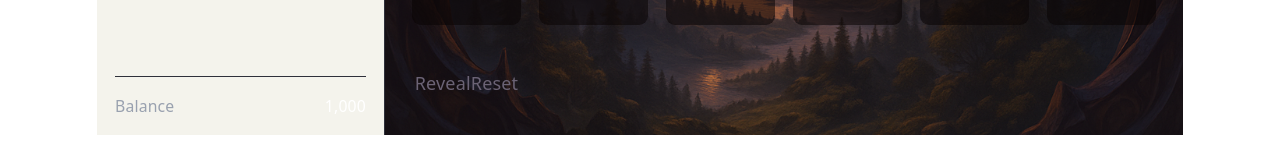
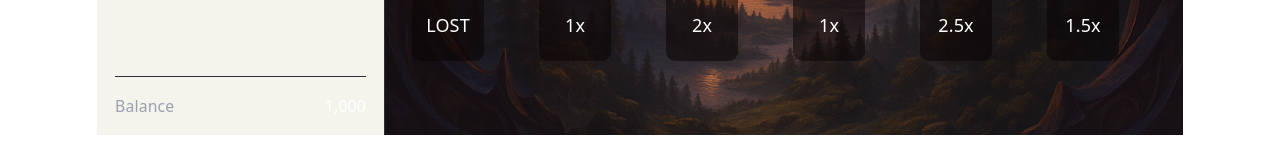
Before and after one commit to Andrii-Yanchuk/dragon-cards, a React (Vite) app: page / in a window 1280 px wide. Shown: the part 645-797 px from the top of the page. Built offline with nearby package versions, Linux system fonts and the light colour scheme.

Commit message:
feat: conected game store with flipped cards and calculate

```diff
--- a/src/components/Cards.tsx
+++ b/src/components/Cards.tsx
@@ -9,74 +9,14 @@ import { CSS } from "@dnd-kit/utilities";
 import { closestCenter, DndContext, type DragEndEvent } from "@dnd-kit/core";
 import classNames from "classnames";
 import { FlipCard } from "./FlipCard";
-import { useState } from "react";
-
-const DRAGON_THEMES = [
-  {
-    name: "fire",
-    image: "./images/fire.png",
-  },
-  {
-    name: "ice",
-    image: "./images/frost.png",
-  },
-  {
-    name: "storm",
-    image: "./images/storm.png",
-  },
-  {
-    name: "earth",
-    image: "./images/earth.png",
-  },
-  {
-    name: "shadow",
-    image: "./images/shadow.png",
-  },
-  {
-    name: "wind",
-    image: "./images/empty.png",
-  },
-];
-
-const DRAGON_BACKFACE = [
-  {
-    id: 0,
-    image: "./images/backface.png",
-    frontImage: "./images/fire.png",
-  },
-  {
-    id: 1,
-    image: "./images/backface.png",
-    frontImage: "./images/frost.png",
-  },
-  {
-    id: 2,
-    image: "./images/backface.png",
-    frontImage: "./images/storm.png",
-  },
-  {
-    id: 3,
-    image: "./images/backface.png",
-    frontImage: "./images/earth.png",
-  },
-  {
-    id: 4,
-    image: "./images/backface.png",
-    frontImage: "./images/shadow.png",
-  },
-  {
-    id: 5,
-    image: "./images/backface.png",
-    frontImage: "./images/empty.png",
-  },
-];
+import { DRAGONS } from "../constans/dragons";
 
 function SortableCard({
   id,
   dragon,
 }: {
   id: number;
-  dragon: (typeof DRAGON_THEMES)[0];
+  dragon: (typeof DRAGONS)[0];
 }) {
   const {
     attributes,
@@ -104,7 +44,7 @@ function SortableCard({
     >
       <img
         className="w-25 h-50 object-cover rounded-3xl"
-        src={dragon.image}
+        src={dragon.frontImage}
         alt={dragon.name}
       />
     </div>
@@ -112,71 +52,71 @@ function SortableCard({
 }
 
 export function Cards() {
-  const [flippedIndexes, setFlippedIndexes] = useState<number[]>([]);
-  const multipliers = useGameStore((s) => s.multipliers);
-  const order = useGameStore((s) => s.order);
-  const setOrder = useGameStore((s) => s.setOrder);
+  const revealedTopPositions = useGameStore((s) => s.revealedTopPositions);
+  const multipliers = useGameStore((s) => s.positionMultipliers);
+  const topRowOrder = useGameStore((s) => s.topRowOrder);
+  const bottomRowOrder = useGameStore((s) => s.bottomRowOrder);
+  const setBottomRowOrder = useGameStore((s) => s.setBottomRowOrder);
+  const highlightedPositions = useGameStore((s) => s.highlightedPositions);
 
   const handleDragEnd = (event: DragEndEvent) => {
     const { active, over } = event;
 
     if (!over || active.id === over.id) return;
 
-    const oldIndex = order.indexOf(Number(active.id));
-    const newIndex = order.indexOf(Number(over.id));
+    const oldIndex = bottomRowOrder.indexOf(Number(active.id));
+    const newIndex = bottomRowOrder.indexOf(Number(over.id));
 
-    const newOrder = arrayMove(order, oldIndex, newIndex);
+    const newOrder = arrayMove(bottomRowOrder, oldIndex, newIndex);
 
-    setOrder(newOrder);
-  };
-
-  const handleReveal = async () => {
-    for (let i = 0; i <= DRAGON_BACKFACE.length; i++) {
-      await new Promise((res) => setTimeout(res, 300));
-      setFlippedIndexes((prev) => [...prev, i]);
-    }
-  };
-
-  const handleReset = () => {
-    setFlippedIndexes([]);
+    setBottomRowOrder(newOrder);
   };
 
   return (
     <div className="grid grid-cols-6 justify-center gap-4 gap-y-10">
-      {DRAGON_BACKFACE.map((dragon) => {
+      {topRowOrder.map((id, index) => {
+        const dragon = DRAGONS[id];
         return (
           <FlipCard
             key={dragon.id}
             front={dragon.image}
             back={dragon.frontImage}
-            flipped={flippedIndexes.includes(dragon.id)}
+            flipped={revealedTopPositions.includes(index)}
           />
         );
       })}
 
       <DndContext collisionDetection={closestCenter} onDragEnd={handleDragEnd}>
-        <SortableContext items={order} strategy={rectSortingStrategy}>
-          {order.map((id) => {
-            const dragon = DRAGON_THEMES[id];
+        <SortableContext items={bottomRowOrder} strategy={rectSortingStrategy}>
+          {bottomRowOrder.map((id) => {
+            const dragon = DRAGONS[id];
 
             return <SortableCard key={id} id={id} dragon={dragon} />;
           })}
         </SortableContext>
       </DndContext>
 
-      {multipliers.map((value, index) => (
-        <div
-          key={index}
-          className="bg-[#0905058e] rounded-lg w-full h-16 flex items-center justify-center text-white"
-        >
-          {value === "LOST" ? "LOST" : `${value}x`}
-        </div>
-      ))}
-
-      <div>
-        <button onClick={handleReveal}>Reveal</button>
-        <button onClick={handleReset}>Reset</button>
-      </div>
+      {multipliers.map((value, index) => {
+        const isHighlighted = highlightedPositions.includes(index);
+        return (
+          <div
+            key={index}
+            className={`
+        w-16 h-16 flex items-center justify-center rounded-lg
+        transition-all duration-300
+        ${
+          isHighlighted
+            ? value === "LOST"
+              ? "text-red-500 bg-[#0905058e]  scale-110 shadow-lg"
+              : "text-green-500 bg-[#0905058e] scale-110 shadow-lg"
+            : "bg-[#0905058e] text-white"
+        }
+      `}
+          >
+            {value === "LOST" ? "LOST" : `${value}x`}
+          </div>
+        );
+      })}
     </div>
   );
 }
--- a/src/components/ControlPanel.tsx
+++ b/src/components/ControlPanel.tsx
@@ -3,9 +3,9 @@ import { useGameStore, type Risk } from "../lib/gameStore";
 import classNames from "classnames";
 
 export function ControlPanel() {
-  const bet = useGameStore((s) => s.bet);
+  const bet = useGameStore((s) => s.currentBet);
   const setBet = useGameStore((s) => s.setBet);
-  const balance = useGameStore((s) => s.balance);
+  const balance = useGameStore((s) => s.playerBalance);
   const risk = useGameStore((s) => s.risk);
   const setRisk = useGameStore((s) => s.setRisk);
   const placeBet = useGameStore((s) => s.placeBet);
--- /dev/null
+++ b/src/constans/dragons.ts
@@ -0,0 +1,38 @@
+export const DRAGONS = [
+  {
+    id: 0,
+    name: "fire",
+    image: "./images/backface.png",
+    frontImage: "./images/fire.png",
+  },
+  {
+    id: 1,
+    name: "frost",
+    image: "./images/backface.png",
+    frontImage: "./images/frost.png",
+  },
+  {
+    id: 2,
+    name: "storm",
+    image: "./images/backface.png",
+    frontImage: "./images/storm.png",
+  },
+  {
+    id: 3,
+    name: "earth",
+    image: "./images/backface.png",
+    frontImage: "./images/earth.png",
+  },
+  {
+    id: 4,
+    name: "shadow",
+    image: "./images/backface.png",
+    frontImage: "./images/shadow.png",
+  },
+  {
+    id: 5,
+    name: "wind",
+    image: "./images/backface.png",
+    frontImage: "./images/empty.png",
+  },
+];
--- a/src/lib/gameStore.ts
+++ b/src/lib/gameStore.ts
@@ -13,119 +13,139 @@ export const RISK_MULTIPLIERS: Record<Risk, Multiplier[]> = {
   Classic: ["LOST", 3.5, 4, "LOST", 10, 7],
 };
 
+function shuffle(array: number[]) {
+  const arr = [...array];
+
+  for (let i = arr.length - 1; i > 0; i--) {
+    const j = Math.floor(Math.random() * (i + 1));
+    [arr[i], arr[j]] = [arr[j], arr[i]];
+  }
+
+  return arr;
+}
+
 interface GameStore {
   // State
-  balance: number;
-  bet: number;
+  playerBalance: number;
+  currentBet: number;
   risk: Risk;
   status: GameStatus;
-  multipliers: Multiplier[];
-  order: number[];
-  activeIndexes: number[];
+  positionMultipliers: Multiplier[];
+  topRowOrder: number[];
+  bottomRowOrder: number[];
   winAmount: number | null;
+  revealedTopPositions: number[];
+  highlightedPositions: number[];
 
   // Actions
-  setBet: (bet: number) => void;
+  setBet: (currentBet: number) => void;
   setRisk: (risk: Risk) => void;
   placeBet: () => void;
-  setOrder: (order: number[]) => void;
-  confirmPlacement: () => void;
+  setBottomRowOrder: (bottomRowOrder: number[]) => void;
   playAgain: () => void;
   resetGame: () => void;
+  revealCards: () => void;
 }
 
 export const useGameStore = create<GameStore>((set, get) => ({
-  balance: INITIAL_BALANCE,
-  bet: 1,
+  playerBalance: INITIAL_BALANCE,
+  currentBet: 1,
   risk: "Low",
   status: "idle",
-  multipliers: ["LOST", 1, 2, 1, 2.5, 1.5],
-  order: [0, 1, 2, 3, 4, 5],
-  activeIndexes: [],
+  positionMultipliers: ["LOST", 1, 2, 1, 2.5, 1.5],
+  topRowOrder: [0, 1, 2, 3, 4, 5],
+  bottomRowOrder: [0, 1, 2, 3, 4, 5],
   winAmount: null,
+  revealedTopPositions: [],
+  highlightedPositions: [],
+
+  revealCards: async () => {
+    const total = 6;
+
+    for (let i = 0; i < total; i++) {
+      await new Promise((res) => setTimeout(res, 300));
+      set((state) => ({
+        revealedTopPositions: [...state.revealedTopPositions, i],
+      }));
+    }
+  },
 
   setBet: (v) => {
     if (v < 0) return;
-    set({ bet: Math.min(v, 1000) });
+    set({ currentBet: Math.min(v, 1000) });
   },
 
-  setRisk: (risk) => set({ risk, multipliers: [...RISK_MULTIPLIERS[risk]] }),
+  setRisk: (risk) =>
+    set({ risk, positionMultipliers: [...RISK_MULTIPLIERS[risk]] }),
 
-  setOrder: (order) => set({ order }),
+  setBottomRowOrder: (bottomRowOrder) => set({ bottomRowOrder }),
 
-  placeBet: () => {
-    const { bet, balance, risk } = get();
-    if (!bet || bet > balance) return;
+  placeBet: async () => {
+    const { currentBet, playerBalance, revealCards } = get();
 
-    const multipliers = [...RISK_MULTIPLIERS[risk]].sort(
-      () => Math.random() - 0.5,
-    );
+    if (!currentBet || currentBet > playerBalance) return;
+
+    const shuffledTopRowOrder = shuffle([0, 1, 2, 3, 4, 5]);
 
     set({
-      balance: balance - bet,
+      playerBalance: playerBalance - currentBet,
       status: "playing",
-      multipliers,
-      activeIndexes: [],
       winAmount: null,
+      revealedTopPositions: [],
+      topRowOrder: shuffledTopRowOrder,
     });
-  },
 
-  confirmPlacement: () => {
-    const { multipliers, bet } = get();
+    await revealCards();
 
-    // 🔥 генеруємо кілька активних позицій
-    const count = Math.floor(Math.random() * 3) + 1; // 1–3 позиції
+    const roundResults = get().topRowOrder.map((topId, i) => {
+      const bottomId = get().bottomRowOrder[i];
 
-    const shuffledIndexes = [0, 1, 2, 3, 4, 5].sort(() => Math.random() - 0.5);
+      if (topId !== bottomId) return null;
 
-    const activeIndexes = shuffledIndexes.slice(0, count);
+      return get().positionMultipliers[i];
+    });
 
-    // 🔍 беремо значення з цих позицій
-    const values = activeIndexes.map((i) => multipliers[i]);
+    const hasLost = roundResults.includes("LOST");
 
-    // ❌ якщо хоч один LOST → програш
-    const hasLost = values.includes("LOST");
+    const winAmount = hasLost
+      ? 0
+      : roundResults
+          .filter((v): v is number => typeof v === "number")
+          .reduce((sum, v) => sum + v, 0) * get().currentBet;
 
-    let winAmount: number | null = null;
-
-    if (!hasLost) {
-      const numericValues = values.filter((v): v is number => v !== "LOST");
-
-      winAmount =
-        numericValues.reduce((sum, v) => sum + (v as number), 0) * bet;
-    } else {
-      winAmount = 0;
-    }
+    const highlightedPositions = roundResults
+      .map((v, i) => (v !== null ? i : null))
+      .filter((v): v is number => v !== null);
 
     set({
-      activeIndexes,
       status: "revealed",
       winAmount,
+      highlightedPositions,
+      playerBalance: get().playerBalance + winAmount,
     });
   },
 
   resetGame: () => {
     set({
-      balance: INITIAL_BALANCE,
-      bet: 0,
+      playerBalance: INITIAL_BALANCE,
+      currentBet: 1,
       risk: "Low",
       status: "idle",
-      multipliers: [...RISK_MULTIPLIERS["Low"]],
-      order: [0, 1, 2, 3, 4, 5],
-      activeIndexes: [],
+      positionMultipliers: [...RISK_MULTIPLIERS["Low"]],
+      bottomRowOrder: [0, 1, 2, 3, 4, 5],
       winAmount: null,
+      revealedTopPositions: [],
+      highlightedPositions: [],
     });
   },
 
   playAgain: () => {
-    const { risk } = get();
-
     set({
       status: "idle",
-      multipliers: [...RISK_MULTIPLIERS[risk]].sort(() => Math.random() - 0.5),
-      order: [0, 1, 2, 3, 4, 5],
-      activeIndexes: [],
+      bottomRowOrder: [0, 1, 2, 3, 4, 5],
       winAmount: null,
+      revealedTopPositions: [],
+      highlightedPositions: [],
     });
   },
 }));
```
